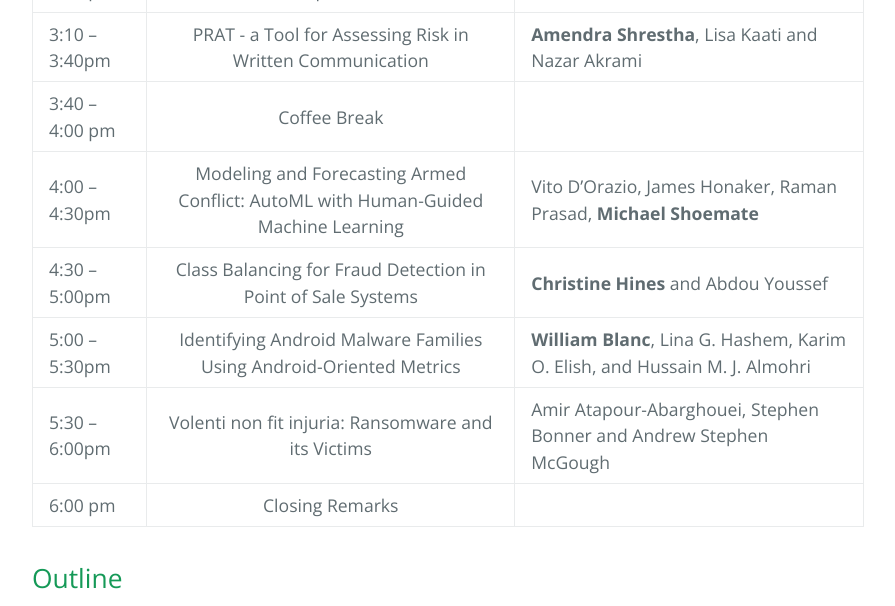
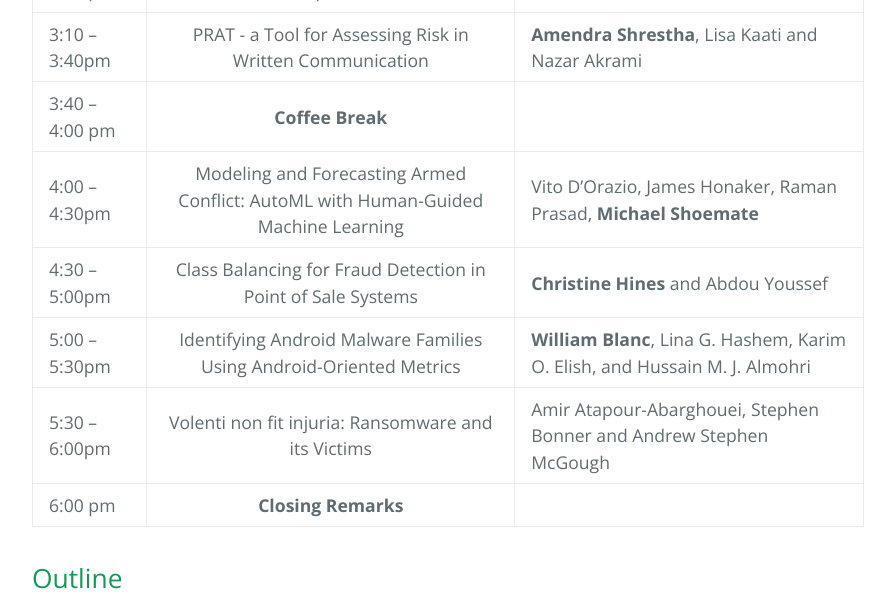
Before and after one commit to bda4cid/bda4cid.github.io, a Jekyll site: the page built from index.md, in a window 1280 px wide. Shown: the part 1018-1624 px from the top of the page, without its empty margins (192-1087 px from the left). Built offline with Jekyll 4.4.1, drawn with Linux system fonts in a browser that asks for light colours; our own code applies the rules of GitHub Pages for plain Markdown files.

Commit message:
fix table 3

```diff
--- a/index.md
+++ b/index.md
@@ -16,12 +16,12 @@ December 9, 2019, Los Angeles, CA, USA
 | 2:10 – 2:40pm | IoCMiner: Automatic Extraction of Indicators of Compromise from Twitter | **Amirreza Niakanlahiji**, Lida Safarnejad, Reginald Harper and Bei-Tseng Chu |
 | 2:40 – 3:10 pm | Online Hate: A Study on the Feasibility to Detect Hate Speech in Swedish | **Johan Fernquist**, Oskar Lindholm, Lisa Kaati and Nazar Akrami |
 | 3:10 – 3:40pm | PRAT - a Tool for Assessing Risk in Written Communication | **Amendra Shrestha**, Lisa Kaati and Nazar Akrami|
-| 3:40 – 4:00 pm | Coffee Break ||
+| 3:40 – 4:00 pm | **Coffee Break** ||
 | 4:00 – 4:30pm | Modeling and Forecasting Armed Conflict: AutoML with Human-Guided Machine Learning | Vito D’Orazio, James Honaker, Raman Prasad, **Michael Shoemate** |
 | 4:30 – 5:00pm | Class Balancing for Fraud Detection in Point of Sale Systems | **Christine Hines** and Abdou Youssef |
 | 5:00 – 5:30pm | Identifying Android Malware Families Using Android-Oriented Metrics | **William Blanc**, Lina G. Hashem, Karim O. Elish, and Hussain M. J. Almohri |
 | 5:30 – 6:00pm | Volenti non fit injuria: Ransomware and its Victims | Amir Atapour-Abarghouei, Stephen Bonner and Andrew Stephen McGough |
-| 6:00 pm | Closing Remarks |
+| 6:00 pm | **Closing Remarks** |
 
 ## Outline
 
```
